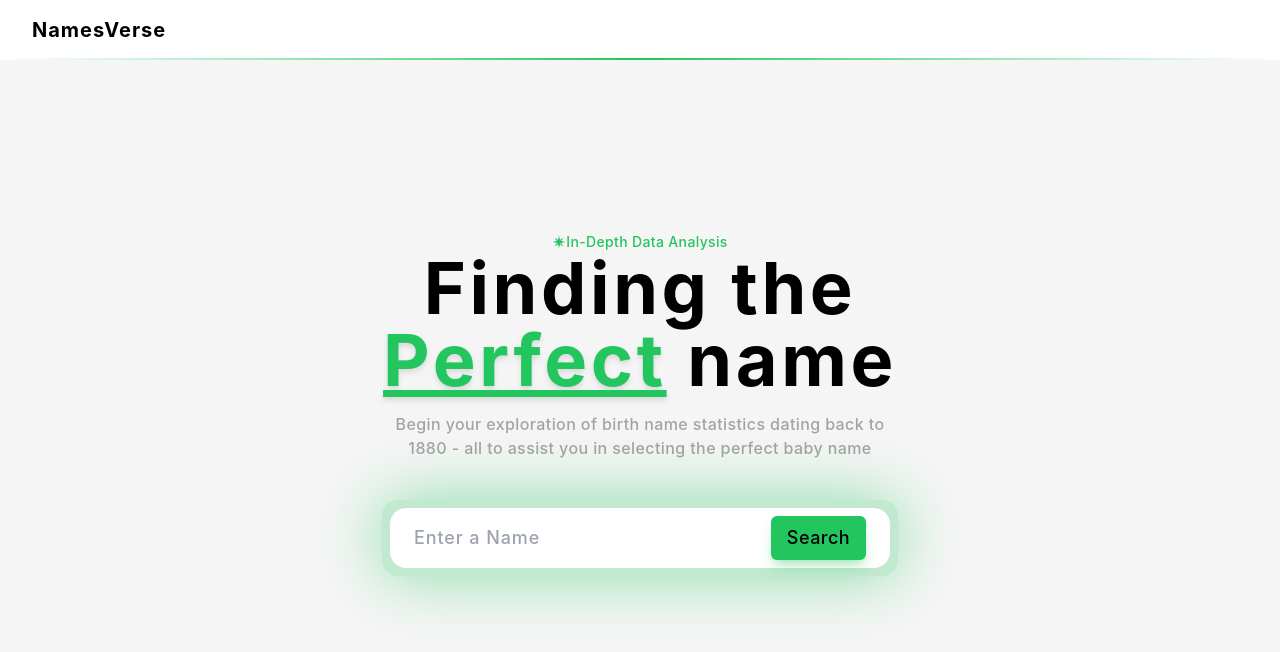
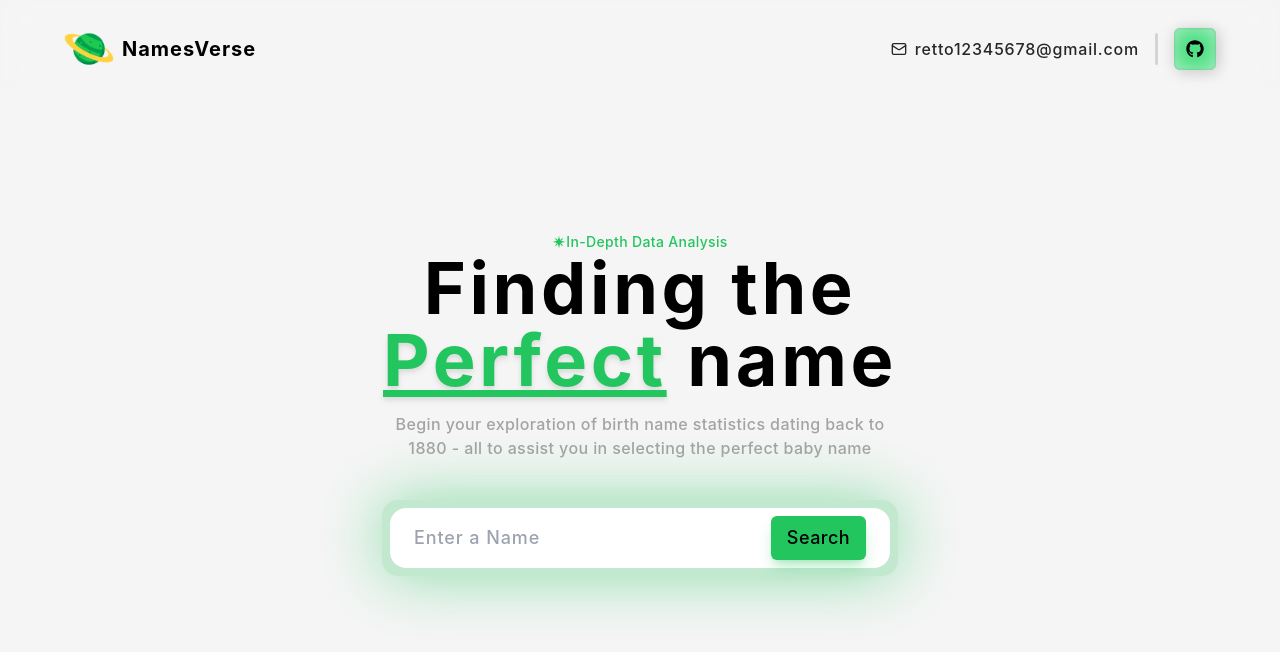
Before and after one commit to cerredz/Birth-Names-Info, a React (Create React App) app in the folder frontend/: page / in a window 1280 px wide. Shown: the top 652 px of the page. Built offline with nearby package versions, Linux system fonts and the light colour scheme.

Commit message:
Navbar Frontend Update

```diff
--- a/frontend/src/components/Landing.jsx
+++ b/frontend/src/components/Landing.jsx
@@ -1,4 +1,4 @@
-import React from "react";
+import React, { useState } from "react";
 import Navbar from "./Navbar";
 import "../styles/landing.css";
 import { GiPolarStar } from "react-icons/gi";
@@ -6,6 +6,7 @@ import { GoSearch } from "react-icons/go";
 import { motion } from "framer-motion";
 
 const Landing = () => {
+  const [name, setName] = useState("");
   return (
     <div className="">
       <Navbar />
@@ -35,11 +36,13 @@ const Landing = () => {
             <div className="flex flex-row md:w-[500px] items-center justify-between bg-white py-2 px-6 rounded-2xl relative ">
               <input
                 placeholder="Enter a Name"
+                onChange={(e) => setName(e.target.value)}
+                value={name}
                 className="z-10 bg-white enter-name text-lg tracking-wider font-medium"
               ></input>
 
               <motion.button
-                onTap={{ scale: 0.9 }}
+                whileTap={{ scale: 0.9 }}
                 onClick={() => console.log("Hello World")}
                 className="z-10 flex flex-row items-center justify-center gap-2 bg-green-500 py-2 text-lg px-4 rounded-md font-medium tracking-wide shadow-lg shadow-green-500/30 transition duration-500 hover:transition hover:duration-500 hover:bg-green-600"
               >
--- a/frontend/src/components/Navbar.jsx
+++ b/frontend/src/components/Navbar.jsx
@@ -1,10 +1,40 @@
 import React from "react";
 import "../styles/navbar.css";
+import logo from "../images/saturn.png";
+import { LuMail } from "react-icons/lu";
+import { FaGithub } from "react-icons/fa6";
+import { Link } from "react-router-dom";
+import { motion } from "framer-motion";
+
 const Navbar = () => {
   return (
-    <nav className="z-10 fixed w-full bg-white flex flex-row justify-between items-center py-4 px-8 backdrop-blur-md nav-container">
+    <nav className="z-10 fixed w-full  flex flex-row justify-between items-center pb-4 pt-6 px-[5%] backdrop-blur-md nav-container">
       <div className="flex items-center justify-center gap-2 ">
+        <img src={logo} alt="universe" className="w-[50px]"></img>
         <h1 className="font-bold text-xl tracking-wider">NamesVerse</h1>
+      </div>
+      <div className="flex items-center justify-center gap-4">
+        <div className=" flex items-center justify-center gap-2">
+          <LuMail className="text-neutral-800 text-md" />
+
+          <p className="text-md font-medium text-neutral-800 tracking-wider">
+            retto12345678@gmail.com
+          </p>
+        </div>
+        <span className="w-[3px] rounded-2xl h-8 bg-neutral-300"></span>
+        {/* GITHUB BUTTON */}
+        <Link
+          to={"https://github.com/cerredz/Birth-Names-Info"}
+          target="_blank"
+        >
+          <motion.div
+            whileHover={{ scale: 1.04 }}
+            whileTap={{ scale: 0.9 }}
+            className="p-3 rounded-md bg-green-400 github-btn cursor-pointer hover:bg-green-500 transition duration-200 hover:transition hover:duration-200"
+          >
+            <FaGithub className="text-lg" />
+          </motion.div>
+        </Link>
       </div>
     </nav>
   );
--- a/frontend/src/styles/navbar.css
+++ b/frontend/src/styles/navbar.css
@@ -8,6 +8,11 @@
   bottom: 0;
   left: 0;
   right: 0;
-  background: linear-gradient(to right, transparent, #22c55e, transparent);
+  /*background: linear-gradient(to right, transparent, #22c55e, transparent); */
   height: 2px;
 }
+
+.github-btn {
+  box-shadow: inset 0 0 20px rgba(255, 255, 255, 0.6),
+    2px 2px 15px rgba(0, 0, 0, 0.2), inset 0 0 3px rgba(0, 0, 0, 0.3);
+}
```
Also changed, not shown: frontend/src/images/saturn.png (added).
